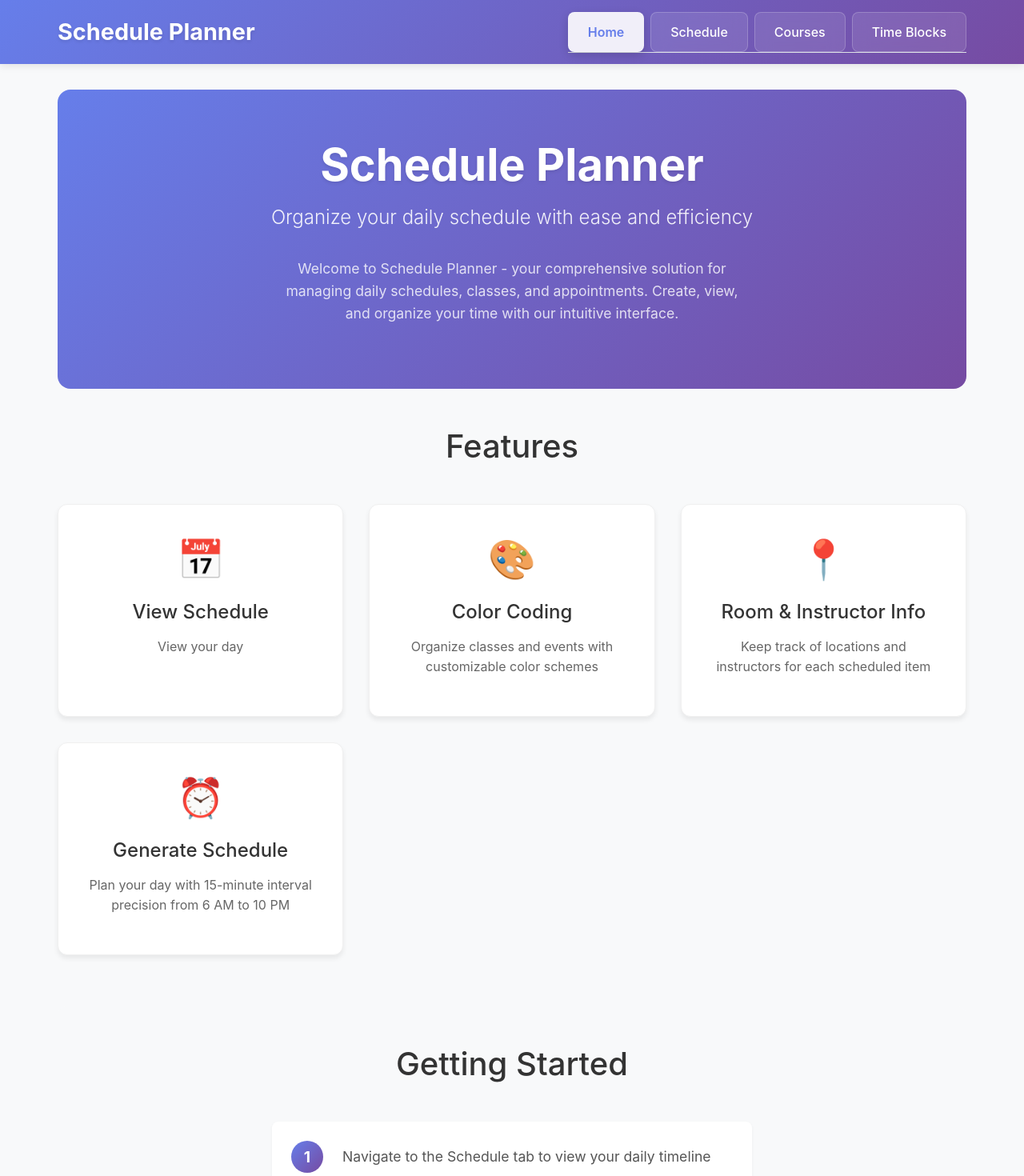
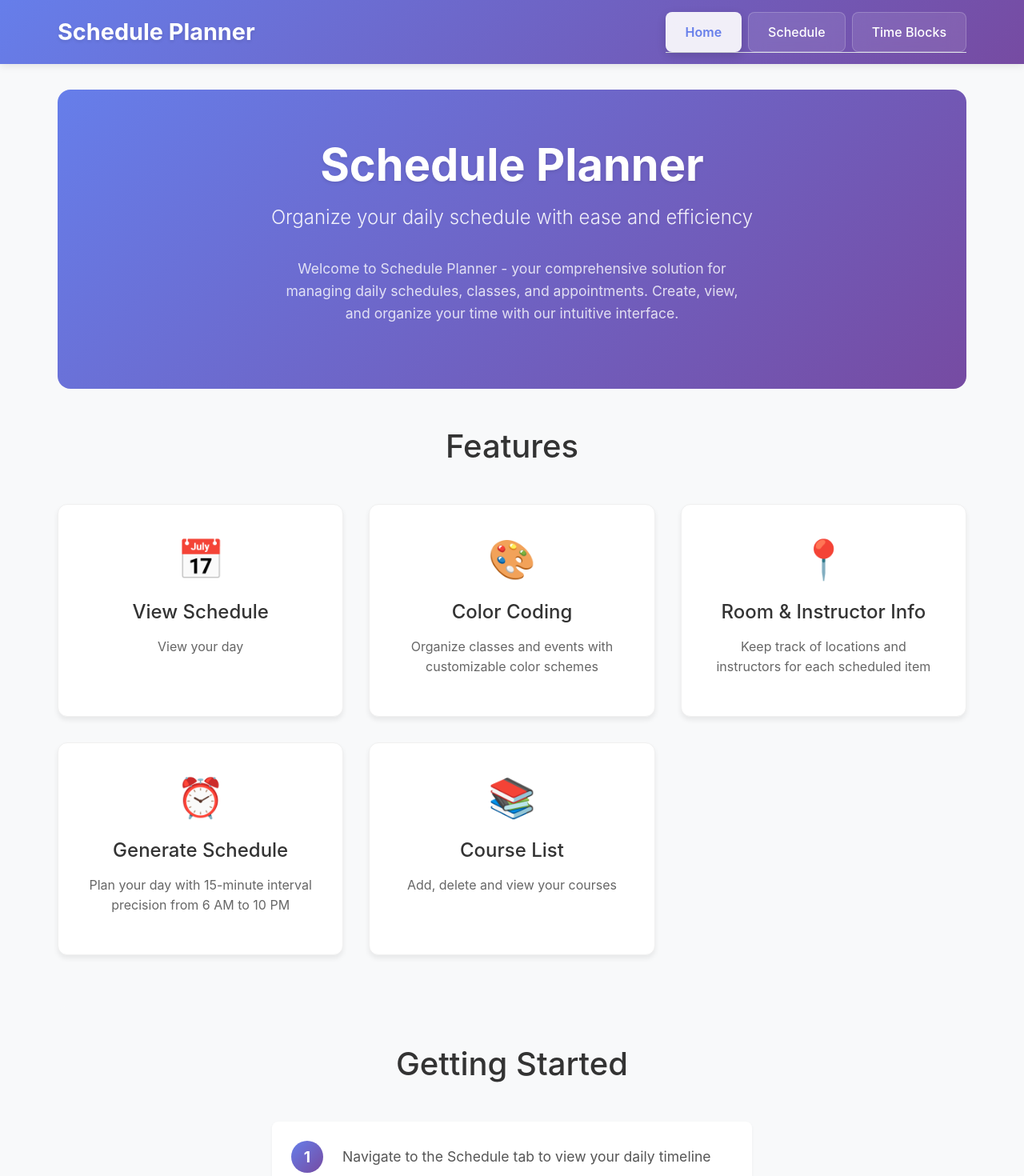
Before and after one commit to ADM-GenC-July25/Team3_ReactCapstone, a React (Vite) app in the folder SchedulePlanner/: page / in a window 1280 px wide. Shown: the top 1470 px of the page at 80% size. Built offline with nearby package versions, Linux system fonts and the light colour scheme.

Commit message:
updated courses header and moved it from navigation tab to homepage card

```diff
--- a/SchedulePlanner/src/App.jsx
+++ b/SchedulePlanner/src/App.jsx
@@ -14,8 +14,6 @@ function App() {
         return <Homepage />
       case 'schedule':
         return <Schedule />
-      case 'courses':
-        return <CourseSelection />
       case 'timeblocks':
         return <TimeBlocks />
       default:
@@ -44,12 +42,6 @@ function App() {
               Schedule
             </button>
             <button
-              className={`tab-button ${activeTab === 'courses' ? 'active' : ''}`}
-              onClick={() => setActiveTab('courses')}
-            >
-              Courses
-            </button>
-            <button
               className={`tab-button ${activeTab === 'timeblocks' ? 'active' : ''}`}
               onClick={() => setActiveTab('timeblocks')}
             >
--- a/SchedulePlanner/src/components/CourseList.jsx
+++ b/SchedulePlanner/src/components/CourseList.jsx
@@ -14,9 +14,14 @@ export default function CourseList({ courseList, setCourseList, setIsAddCourses
 
     return (
         <>
+            <div className="course-header">
+                <h1>Courses</h1>
+                <p>Add, delete and view courses</p>
+            </div>
+
             <div className='courseListContainer'>
                 <div className='courseListHeader'>
-                    <h1>Courses</h1>
+                    <h2>Selected Courses</h2>
                     <button
                         className='btn btn-light'
                         onClick={() => setIsAddCourses(true)}
--- a/SchedulePlanner/src/components/Courses.css
+++ b/SchedulePlanner/src/components/Courses.css
@@ -4,8 +4,20 @@
     background-color: #f9f9f9;
     border-radius: 10px;
     box-shadow: 0 2px 5px rgba(0, 0, 0, 0.1);
-    width:70%;
+    width: 70%;
     margin-bottom: 3rem;
+}
+
+.course-header {
+    text-align: center;
+    margin: 30px auto;
+    padding: 20px;
+    background: linear-gradient(135deg, #667eea 0%, #764ba2 100%);
+    color: white;
+    border-radius: 12px;
+    box-shadow: 0 4px 15px rgba(0, 0, 0, 0.1);
+    width: 70%;
+    justify-self: center;
 }
 
 .courseListHeader {
--- a/SchedulePlanner/src/components/Homepage.jsx
+++ b/SchedulePlanner/src/components/Homepage.jsx
@@ -1,6 +1,8 @@
 import React, { useState } from 'react';
 import './Homepage.css';
 import DailyScheduling from './DailyScheduling';
+import CourseList from './CourseList';
+import CourseSelection from './CourseSelection';
 
 const Homepage = () => {
   const [currentView, setCurrentView] = useState('home');
@@ -9,12 +11,20 @@ const Homepage = () => {
     setCurrentView('dailyScheduling');
   };
 
+  const handleCourseSelectionClick = () => {
+    setCurrentView('courseSelection');
+  };
+
   const handleBackToHome = () => {
     setCurrentView('home');
   };
 
   if (currentView === 'dailyScheduling') {
     return <DailyScheduling onBack={handleBackToHome} />;
+  }
+
+   if (currentView === 'courseSelection') {
+    return <CourseSelection />;
   }
 
   return (
@@ -56,6 +66,11 @@ const Homepage = () => {
             <h3>Generate Schedule</h3>
             <p>Plan your day with 15-minute interval precision from 6 AM to 10 PM</p>
           </div>
+          <div className="feature-card clickable" onClick={handleCourseSelectionClick}>
+            <div className="feature-icon">📚</div>
+            <h3>Course List</h3>
+            <p>Add, delete and view your courses</p>
+          </div>
         </div>
       </div>
 
```
